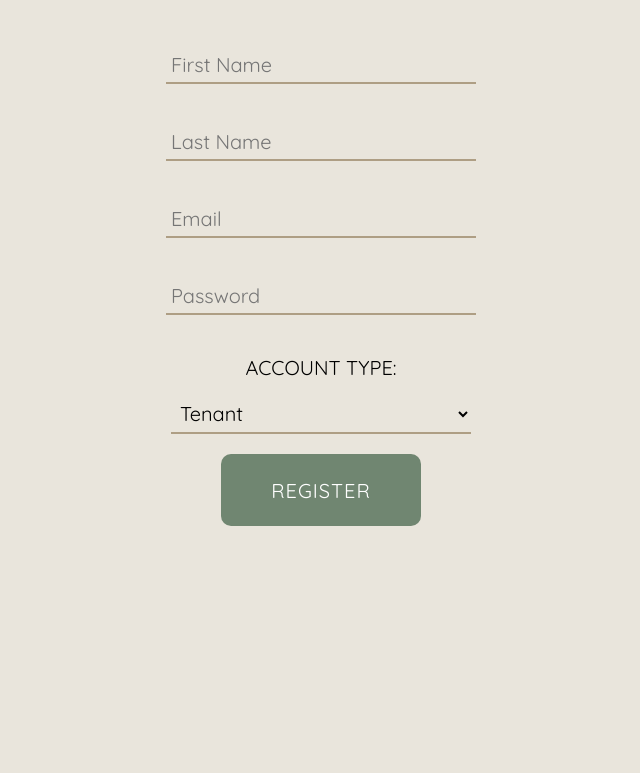
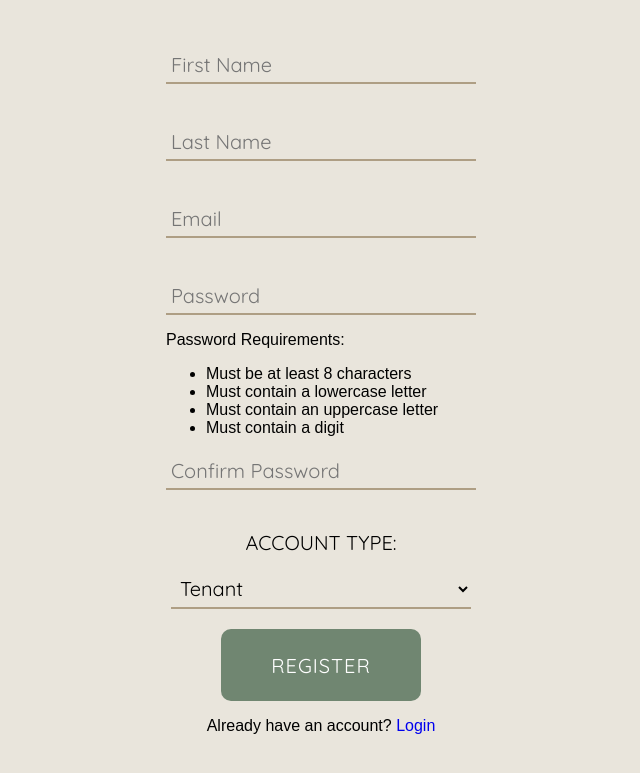
Before and after one commit to SirDanielIII/CISC-327-Project, a Flask app: page /register in a window 1280 px wide. Shown: the part 116-889 px from the top of the page, without its empty margins (327-967 px from the left). Run offline with Flask 3, Linux system fonts and the light colour scheme; parts of the project's set-up code (start-up, migrations or seed data) failed here and were passed over.

Commit message:
Added password requirements and register input validation

```diff
--- a/app/controllers/account_controller.py
+++ b/app/controllers/account_controller.py
@@ -1,5 +1,6 @@
 from flask import Blueprint, render_template, redirect, request, flash, session
 from flask_login import login_user, login_required, logout_user, current_user
+import re
 from ..models.user_model import User
 from ..database import db
 from ..enums.AccountType import AccountType
@@ -39,15 +40,44 @@ def login():
 @anonymous_only
 def register():
     if request.method == 'POST':
-        first_name = request.form['first_name']
-        last_name = request.form['last_name']
-        email = request.form['email']
-        password = request.form['password']
+        first_name = request.form.get('first_name')
+        last_name = request.form.get('last_name')
+        email = request.form.get('email')
+        password = request.form.get('password')
+        confirm_password = request.form.get('confirm_password')
+
+        if email == None or email == '':
+            flash('Please enter a first name to register an account.', 'error')
+            return render_template('account/register.html')
 
         user: User = User.query.filter_by(email=email).scalar()
         if user:
             # A user with this email already exists
             flash('The email provided is already registered for an account! Please login instead.', 'error')
+            return render_template('account/register.html')
+
+        validation_error = False
+
+        if first_name == None or first_name == '':
+            validation_error = True
+            flash('Please enter a first name to register an account.', 'error')
+
+        if last_name == None or last_name == '':
+            validation_error = True
+            flash('Please enter a last name to register an account.', 'error')
+
+        if password == None or not re.match(r"^(?=.*\d)(?=.*[a-z])(?=.*[A-Z])(?=.*[a-zA-Z]).{8,}$", password):
+            # Password does not meet requirements
+            # At least eight digiits, has an upper and lower case letter, and one number
+            flash('The password entered does not meet the requirements for a strong password.', 'error')
+            return render_template('account/register.html')
+
+        if confirm_password == None or password != confirm_password:
+            # Passwords do not match
+            validation_error = True
+            flash('The confirmed password does not match the entered password!', 'error')
+
+        if validation_error:
             return render_template('account/register.html')
 
         user = User(first_name=first_name, last_name=last_name, email=email, password=password, account_type=AccountType.PROPERTY_OWNER)
--- a/app/static/account-style.css
+++ b/app/static/account-style.css
@@ -2,6 +2,9 @@
     display: flex;
     flex-direction: column;
     align-items: center;
+}
+.input-form .wrong-page-btn {
+    text-decoration: none;
 }
 .input-form form {
     display: flex;
--- a/app/templates/account/login.html
+++ b/app/templates/account/login.html
@@ -13,5 +13,6 @@
             <input type="password" name="password" placeholder="Password" required>
             <button type="submit">LOGIN</button>
         </form>
+        <p>Don't have an account? <a class="wrong-page-btn" href="/register">Register</a> now!</p>
     </div>
 {% endblock %}
--- a/app/templates/account/register.html
+++ b/app/templates/account/register.html
@@ -3,6 +3,12 @@
 {% block head %}
     {{ super() }}
     <link rel="stylesheet" href="{{url_for('static', filename='account-style.css')}}">
+    <style>
+        .password-req {
+            align-self: flex-start;
+            margin-bottom: -40px;
+        }
+    </style>
 {% endblock %}
 
 {% block content %}
@@ -12,7 +18,17 @@
             <input type="text" name="first_name" placeholder="First Name" required>
             <input type="text" name="last_name" placeholder="Last Name" required>
             <input type="email" name="email" placeholder="Email" required>
-            <input type="password" name="password" placeholder="Password" required>
+            <input type="password" name="password" placeholder="Password" required pattern="^(?=.*\d)(?=.*[a-z])(?=.*[A-Z])(?=.*[a-zA-Z]).{8,}$">
+            <div class="password-req">
+                <p>Password Requirements:</p>
+                <ul>
+                    <li>Must be at least 8 characters</li>
+                    <li>Must contain a lowercase letter</li>
+                    <li>Must contain an uppercase letter</li>
+                    <li>Must contain a digit</li>
+                </ul>
+            </div>
+            <input type="password" name="confirm_password" placeholder="Confirm Password" required>
             <label for="type">ACCOUNT TYPE:</label>
             <select id="type" name="type">
                 <option value="tenant">Tenant</option>
@@ -20,5 +36,6 @@
             </select>
             <button type="submit">REGISTER</button>
         </form>
+        <p>Already have an account? <a class="wrong-page-btn" href="/login">Login</a></p>
     </div>
 {% endblock %}
```
Also changed, not shown: tests/base_test_class.py (+1 -1 lines), tests/test_accounts.py (+2 -1 lines).
